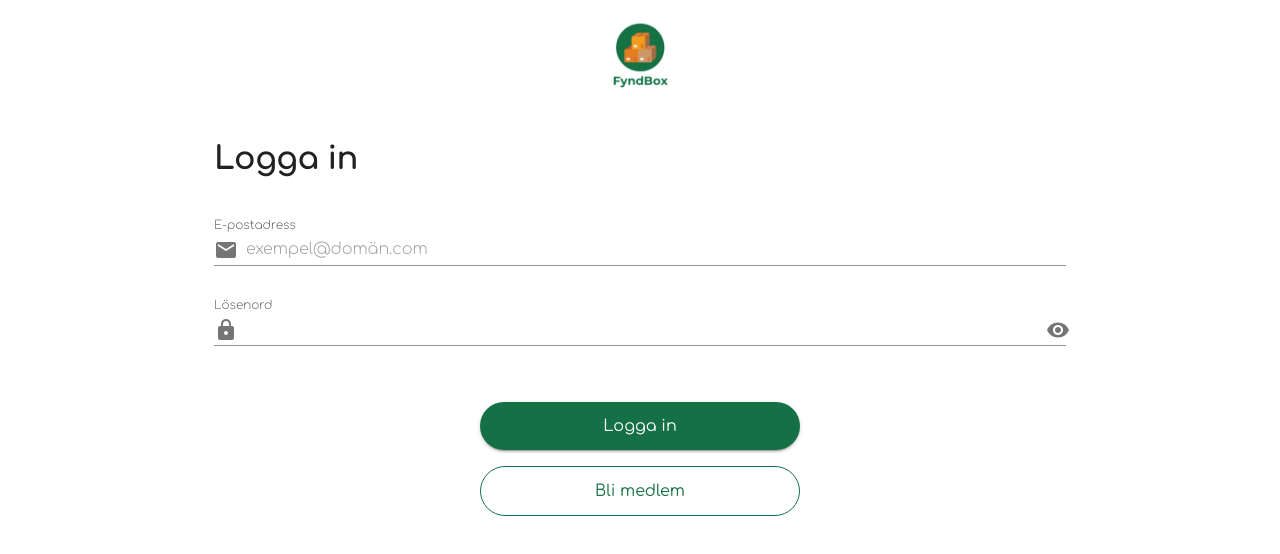
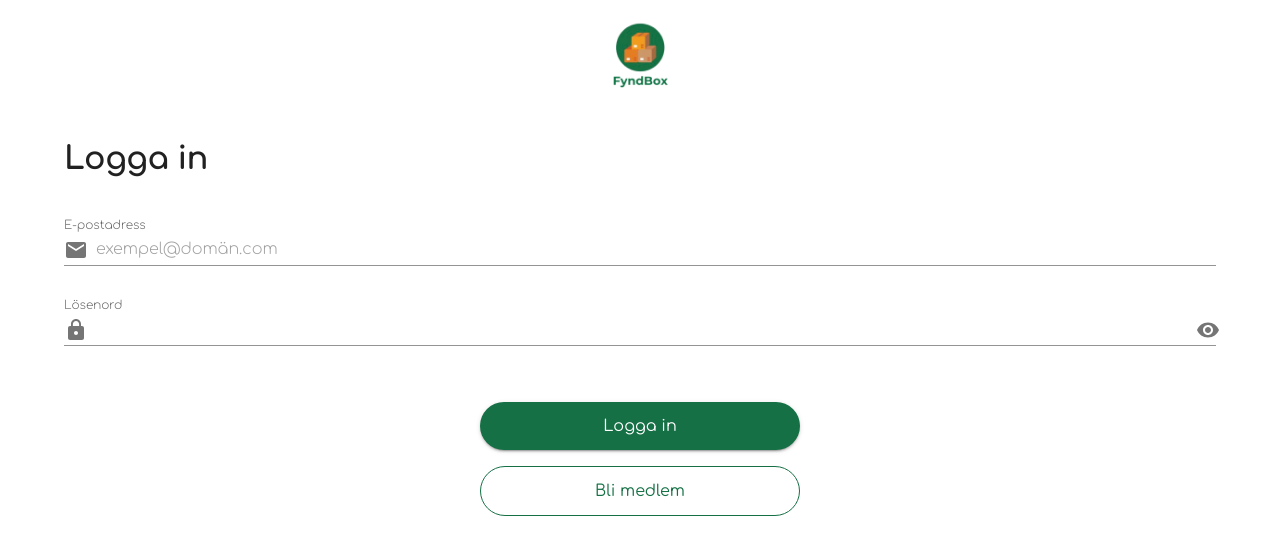
Before and after one commit to FyndBox/fynd-box, a React (Vite) app in the folder fyndbox-frontend/: page /login in a window 1280 px wide. Shown: the top 554 px of the page. Built offline with nearby package versions, Linux system fonts and the light colour scheme.

Commit message:
#26: Added Containers to commonStyle file

```diff
--- a/fyndbox-frontend/src/pages/LoginPage/LoginPage.styles.tsx
+++ /dev/null
@@ -1,6 +0,0 @@
-import { Container } from '@mui/material';
-import { styled } from '@mui/material/styles';
-
-export const LoginFormContainer = styled(Container)(({}) => ({
-  height: '100vh',
-}));
--- a/fyndbox-frontend/src/pages/LoginPage/LoginPage.tsx
+++ b/fyndbox-frontend/src/pages/LoginPage/LoginPage.tsx
@@ -1,15 +1,17 @@
 import { FC, useState } from 'react';
 import { IconButton, Typography } from '@mui/material';
 import { Email, Lock, Visibility, VisibilityOff } from '@mui/icons-material';
-import { LoginFormContainer } from './LoginPage.styles';
 import { useNavigate } from 'react-router-dom';
 import { useAuth } from '../../hooks/useAuth';
 import { isEmailValid, isPasswordValidForLogin } from '../../utils/validation';
 import AppHeader from '../../components/AppHeader/AppHeader';
 import PageHeader from '../../components/PageHeader/PageHeader';
 import AuthButtonsGroup from '../../components/AuthButtonsGroup/AuthButtonsGroup';
-import TextFieldsContainer from '../../components/TextFieldsContainer/TextFieldsContainer';
 import CustomTextField from '../../components/CustomTextField/CustomTextField';
+import {
+  FullPageContainer,
+  TextFieldsContainer,
+} from '../../styles/commonStyles';
 
 const LoginPage: FC = () => {
   const navigate = useNavigate();
@@ -45,7 +47,7 @@ const LoginPage: FC = () => {
   return (
     <>
       <AppHeader />
-      <LoginFormContainer maxWidth="md">
+      <FullPageContainer>
         <PageHeader heading="Logga in" />
         <TextFieldsContainer>
           <CustomTextField
@@ -94,7 +96,7 @@ const LoginPage: FC = () => {
           onLoginClick={handleLoginClick}
           onRegisterClick={handleSignupClick}
         />
-      </LoginFormContainer>
+      </FullPageContainer>
     </>
   );
 };
--- a/fyndbox-frontend/src/pages/SignupPage/SignupPage.styles.tsx
+++ /dev/null
@@ -1,6 +0,0 @@
-import { Container } from '@mui/material';
-import { styled } from '@mui/material/styles';
-
-export const SignupContainer = styled(Container)({
-  height: '100vh',
-});
--- a/fyndbox-frontend/src/pages/SignupPage/SignupPage.tsx
+++ b/fyndbox-frontend/src/pages/SignupPage/SignupPage.tsx
@@ -6,7 +6,6 @@ import {
   Visibility,
   VisibilityOff,
 } from '@mui/icons-material';
-import { SignupContainer } from './SignupPage.styles';
 import { useState } from 'react';
 import { useNavigate } from 'react-router-dom';
 import { useAuth } from '../../hooks/useAuth';
@@ -18,8 +17,11 @@ import {
 import AppHeader from '../../components/AppHeader/AppHeader';
 import PageHeader from '../../components/PageHeader/PageHeader';
 import AuthButtonsGroup from '../../components/AuthButtonsGroup/AuthButtonsGroup';
-import TextFieldsContainer from '../../components/TextFieldsContainer/TextFieldsContainer';
 import CustomTextField from '../../components/CustomTextField/CustomTextField';
+import {
+  FullPageContainer,
+  TextFieldsContainer,
+} from '../../styles/commonStyles';
 
 export const SignupPage = () => {
   const navigate = useNavigate();
@@ -53,7 +55,7 @@ export const SignupPage = () => {
   return (
     <>
       <AppHeader />
-      <SignupContainer>
+      <FullPageContainer>
         <PageHeader heading="Skapa nytt konto" />
         <TextFieldsContainer>
           <CustomTextField
@@ -137,7 +139,7 @@ export const SignupPage = () => {
           showLoginButton={false}
           onRegisterClick={handleSignupClick}
         />
-      </SignupContainer>
+      </FullPageContainer>
     </>
   );
 };
--- a/fyndbox-frontend/src/components/TextFieldsContainer/TextFieldsContainer.tsx
+++ b/fyndbox-frontend/src/styles/commonStyles.ts
@@ -1,5 +1,9 @@
-import { Box } from '@mui/material';
+import { Box, Container } from '@mui/material';
 import { styled } from '@mui/material/styles';
+
+export const FullPageContainer = styled(Container)({
+  height: '100vh',
+});
 
 export const TextFieldsContainer = styled(Box)(({ theme }) => ({
   display: 'flex',
@@ -7,5 +11,3 @@ export const TextFieldsContainer = styled(Box)(({ theme }) => ({
   gap: theme.spacing(1),
   width: '100%',
 }));
-
-export default TextFieldsContainer;
```
